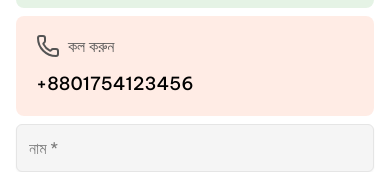
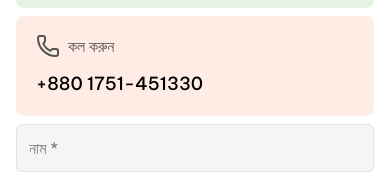
Before and after one commit to MHkhan994/one-bite-homeapge, a Next.js app: page /order in a window 390 px wide. Shown: the part 262-434 px from the top of the page. Built offline with nearby package versions, Linux system fonts and the light colour scheme.

Commit message:
phone number added

```diff
--- a/src/app/api/contact/route.ts
+++ b/src/app/api/contact/route.ts
@@ -35,7 +35,7 @@ export async function POST(request: NextRequest) {
     // Send email
     await resend.emails.send({
       from: "onboarding@resend.dev", // Use your verified domain or resend's default
-      to: "khanmahmud994@gmail.com", // Replace with your actual email
+      to: "greenadnan01@gmail.com", // Replace with your actual email
       subject: "New Contact Form Submission",
       replyTo: email, // This allows you to reply directly to the user
       html: `
--- a/src/app/order/page.tsx
+++ b/src/app/order/page.tsx
@@ -80,7 +80,7 @@ const OrderPage = () => {
                     কল করুন
                   </p>
                   <h3 className="text-black font-medium lg:text-2xl text-lg">
-                    +8801754123456
+                    +880 1751-451330
                   </h3>
                 </div>
               </div>
```
